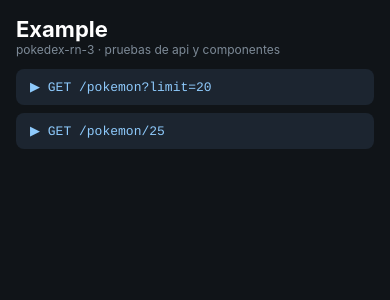
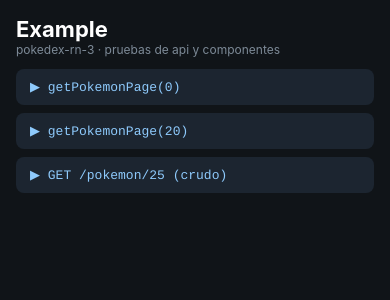
Before and after one commit to gusapc/pokedex-rn-3, a React Native app: screen / in a window 390 px wide. Shown: the top 300 px of the page. Built offline with nearby package versions, Linux system fonts and the light colour scheme.

Commit message:
data: lista con cache y container

```diff
--- /dev/null
+++ b/src/core/di/container.ts
@@ -0,0 +1,26 @@
+import { createPokemonRepository } from 'pokedex-rn-3/src/data/repositories/PokemonRepositoryImpl';
+import { GetPokemonPage, makeGetPokemonPage } from 'pokedex-rn-3/src/domain/usecases/GetPokemonPage';
+
+export interface AppContainer {
+    getPokemonPage: GetPokemonPage;
+}
+
+const createAppContainer = (): AppContainer => {
+    const pokemonRepository = createPokemonRepository();
+
+    return {
+        getPokemonPage: makeGetPokemonPage(pokemonRepository),
+    };
+};
+
+let container: AppContainer | null = null;
+
+export const getContainer = (): AppContainer => {
+    if (container === null) container = createAppContainer();
+    return container;
+};
+
+// Solo para tests: permite inyectar un container con mocks
+export const setContainer = (custom: AppContainer): void => {
+    container = custom;
+};
--- /dev/null
+++ b/src/data/api/PokeApiDataSource.ts
@@ -0,0 +1,7 @@
+import { httpGet } from 'pokedex-rn-3/src/data/api/HttpClient';
+import { PokeListResponseDTO } from 'pokedex-rn-3/src/data/dto/PokemonDTO';
+
+const BASE_URL = 'https://pokeapi.co/api/v2';
+
+export const fetchPokemonPage = (offset: number, limit: number): Promise<PokeListResponseDTO> =>
+    httpGet<PokeListResponseDTO>(`${BASE_URL}/pokemon?offset=${offset}&limit=${limit}`);
--- /dev/null
+++ b/src/data/dto/PokemonDTO.ts
@@ -0,0 +1,9 @@
+export interface PokeListItemDTO {
+    name: string;
+    url: string;
+}
+
+export interface PokeListResponseDTO {
+    count: number;
+    results: PokeListItemDTO[];
+}
--- /dev/null
+++ b/src/data/dto/PokemonMappers.ts
@@ -0,0 +1,23 @@
+import { Pokemon } from 'pokedex-rn-3/src/domain/entities/Pokemon';
+import { PokeListItemDTO } from 'pokedex-rn-3/src/data/dto/PokemonDTO';
+
+export const SPRITE_URL = 'https://raw.githubusercontent.com/PokeAPI/sprites/master/sprites/pokemon';
+
+export const spriteUrlFor = (id: string): string => `${SPRITE_URL}/${id}.png`;
+
+const capitalize = (value: string): string => value.charAt(0).toUpperCase() + value.slice(1);
+
+// La API no regresa el id en el listado: se extrae de la url (…/pokemon/25/)
+export const idFromUrl = (url: string): string => {
+    const parts = url.split('/').filter(Boolean);
+    return parts[parts.length - 1];
+};
+
+export const toPokemon = (dto: PokeListItemDTO): Pokemon => {
+    const id = idFromUrl(dto.url);
+    return {
+        id,
+        name: capitalize(dto.name),
+        imageUrl: spriteUrlFor(id),
+    };
+};
--- /dev/null
+++ b/src/data/local/LocalStore.ts
@@ -0,0 +1,18 @@
+import AsyncStorage from '@react-native-async-storage/async-storage';
+
+export const readFromStore = async <T>(key: string): Promise<T | null> => {
+    try {
+        const raw = await AsyncStorage.getItem(key);
+        return raw ? (JSON.parse(raw) as T) : null;
+    } catch {
+        return null;
+    }
+};
+
+export const writeToStore = async <T>(key: string, value: T): Promise<void> => {
+    await AsyncStorage.setItem(key, JSON.stringify(value));
+};
+
+export const removeFromStore = async (key: string): Promise<void> => {
+    await AsyncStorage.removeItem(key);
+};
--- /dev/null
+++ b/src/data/repositories/PokemonRepositoryImpl.ts
@@ -0,0 +1,38 @@
+import { toAppError } from 'pokedex-rn-3/src/core/errors/AppError';
+import { PokemonRepository } from 'pokedex-rn-3/src/domain/repositories/PokemonRepository';
+import { fetchPokemonPage } from 'pokedex-rn-3/src/data/api/PokeApiDataSource';
+import { readFromStore, writeToStore } from 'pokedex-rn-3/src/data/local/LocalStore';
+import { toPokemon } from 'pokedex-rn-3/src/data/dto/PokemonMappers';
+
+interface Cached<T> {
+    savedAt: number;
+    data: T;
+}
+
+const DAY_MS = 24 * 60 * 60 * 1000;
+
+export const createPokemonRepository = (): PokemonRepository => {
+    const cacheFirst = async <T>(key: string, fetcher: () => Promise<T>): Promise<T> => {
+        const cached = await readFromStore<Cached<T>>(key);
+        const isFresh = cached !== null && Date.now() - cached.savedAt < DAY_MS;
+        if (cached && isFresh) return cached.data;
+        try {
+            const data = await fetcher();
+            await writeToStore<Cached<T>>(key, { savedAt: Date.now(), data });
+            return data;
+        } catch (error) {
+            if (cached) return cached.data;
+            throw toAppError(error);
+        }
+    };
+
+    return {
+        getPage: (offset, limit) =>
+            cacheFirst(`@pokedex/list/${offset}-${limit}`, async () => {
+                const dto = await fetchPokemonPage(offset, limit);
+                const items = dto.results.map(toPokemon);
+                const nextOffset = offset + limit < dto.count ? offset + limit : null;
+                return { items, nextOffset };
+            }),
+    };
+};
--- a/src/presentation/screens/ExampleScreen/ExampleScreen.tsx
+++ b/src/presentation/screens/ExampleScreen/ExampleScreen.tsx
@@ -4,6 +4,7 @@ import { useSafeAreaInsets } from 'react-native-safe-area-context';
 import { toAppError } from 'pokedex-rn-3/src/core/errors/AppError';
 import { httpGet } from 'pokedex-rn-3/src/data/api/HttpClient';
 import styles from './ExampleScreenStyle';
+import { getContainer } from 'pokedex-rn-3/src/core/di/container';
 
 const MAX_PAYLOAD_CHARS = 4000;
 
@@ -19,14 +20,9 @@ interface LabProbe {
 }
 
 const probes: LabProbe[] = [
-    {
-        label: 'GET /pokemon?limit=20',
-        request: () => httpGet<unknown>('https://pokeapi.co/api/v2/pokemon?limit=20&offset=0'),
-    },
-    {
-        label: 'GET /pokemon/25',
-        request: () => httpGet<unknown>('https://pokeapi.co/api/v2/pokemon/25'),
-    },
+    { label: 'getPokemonPage(0)', request: () => getContainer().getPokemonPage(0) },
+    { label: 'getPokemonPage(20)', request: () => getContainer().getPokemonPage(20) },
+    { label: 'GET /pokemon/25 (crudo)', request: () => httpGet<unknown>('https://pokeapi.co/api/v2/pokemon/25') },
 ];
 
 export default function ExampleScreen() {
```
